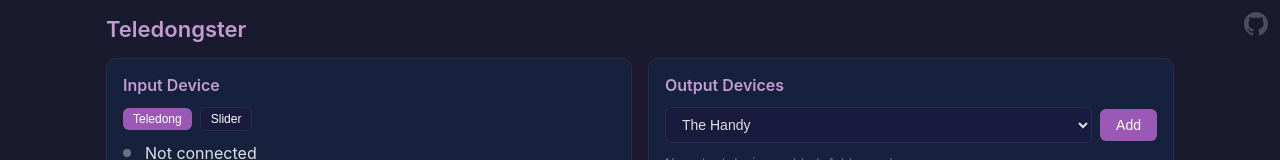
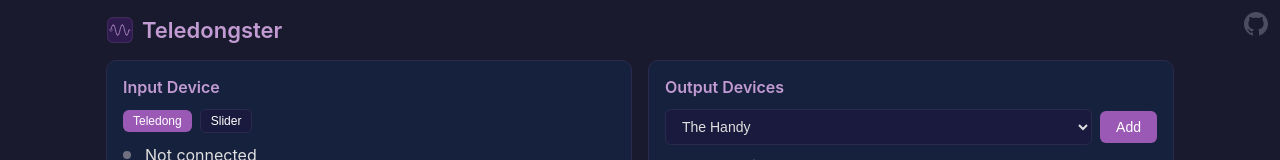
Before and after one commit to teledongster/teledongster, a Vue app: page / in a window 1280 px wide. Shown: the top 160 px of the page. Built offline with nearby package versions, Linux system fonts and the light colour scheme.

Commit message:
Add logo as favicon, app header, and README heading

```diff
--- a/index.html
+++ b/index.html
@@ -3,6 +3,7 @@
   <head>
     <meta charset="UTF-8" />
     <meta name="viewport" content="width=device-width, initial-scale=1.0" />
+    <link rel="icon" type="image/svg+xml" href="/logo.svg" />
     <title>Teledongster</title>
   </head>
   <body>
--- a/src/App.vue
+++ b/src/App.vue
@@ -39,7 +39,7 @@
       </svg>
     </a>
     <header class="app-header">
-      <h1>Teledongster</h1>
+      <h1><img src="/logo.svg" alt="" class="app-logo" /> Teledongster</h1>
     </header>
     <main class="app-main">
       <div class="panel-column">
@@ -86,6 +86,14 @@
   font-size: 22px;
   font-weight: 600;
   color: var(--accent-light);
+  display: flex;
+  align-items: center;
+  gap: 8px;
+}
+
+.app-logo {
+  height: 28px;
+  width: auto;
 }
 
 .version {
```
Also changed, not shown: public/logo.svg (added), 1 other file (tests, documents, lock files or other folders).
